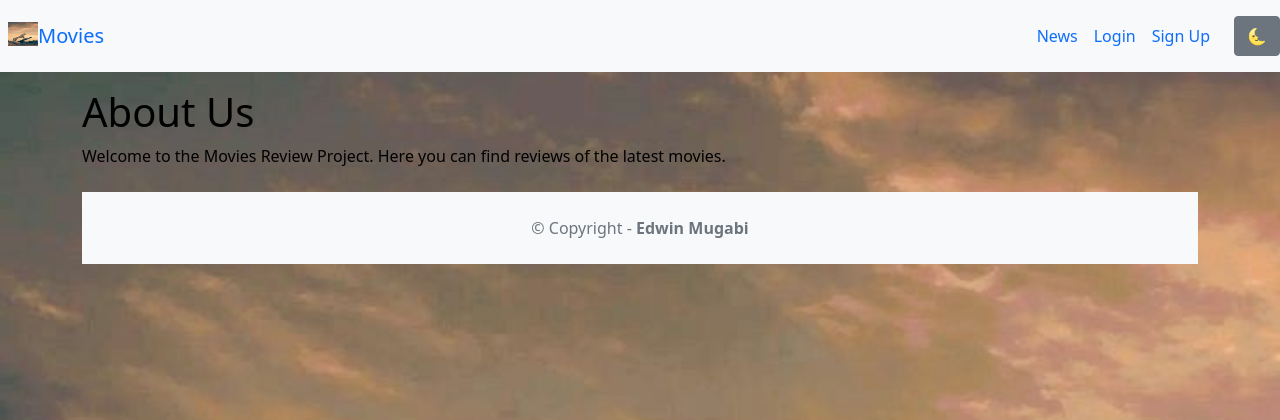
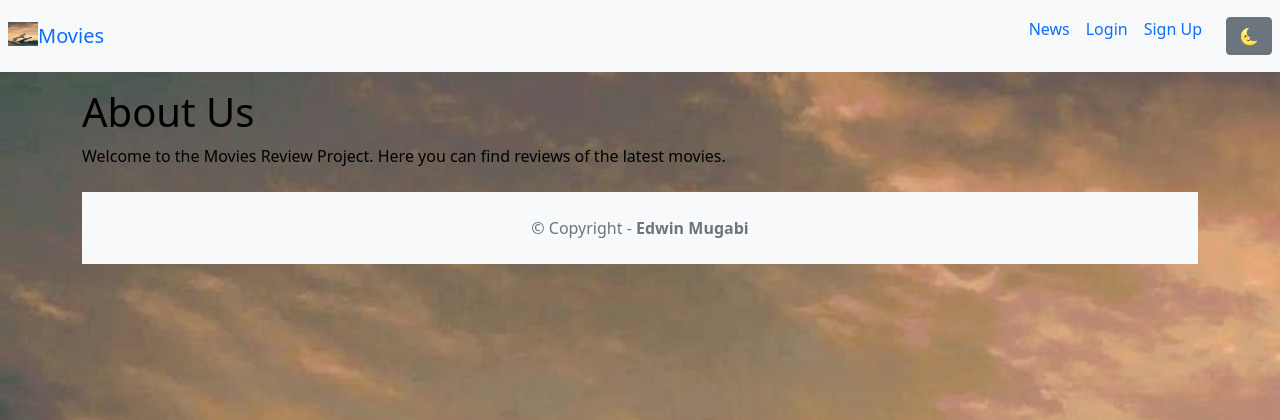
Before and after one commit to ShadowRahlM/moviereviews, a Django app: template movie/templates/about.html in a window 1280 px wide. Shown: the top 420 px of the page. Run offline with Django 3.2, Linux system fonts and the light colour scheme; the template is opened without the code that fills it, so the values that code supplies are empty.

Commit message:
Add margin to theme toggle button for improved spacing

```diff
--- a/moviesreview/templates/base.html
+++ b/moviesreview/templates/base.html
@@ -82,7 +82,7 @@
           <a class="nav-link" href="{% url 'loginaccount' %}">Login</a>
           <a class="nav-link" href="{% url 'signupaccount' %}"> Sign Up </a>
           {% endif %}
-          <button id="theme-toggle" class="btn btn-secondary ms-3">
+          <button id="theme-toggle" class="btn btn-secondary ms-3 m-2">
             <span id="light-icon" style="display: none;">🌞</span>
             <span id="dark-icon">🌜</span>
           </button>
```
